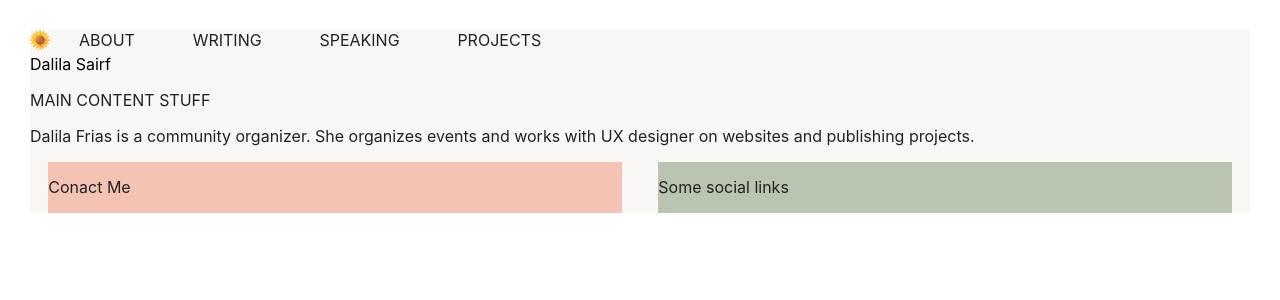
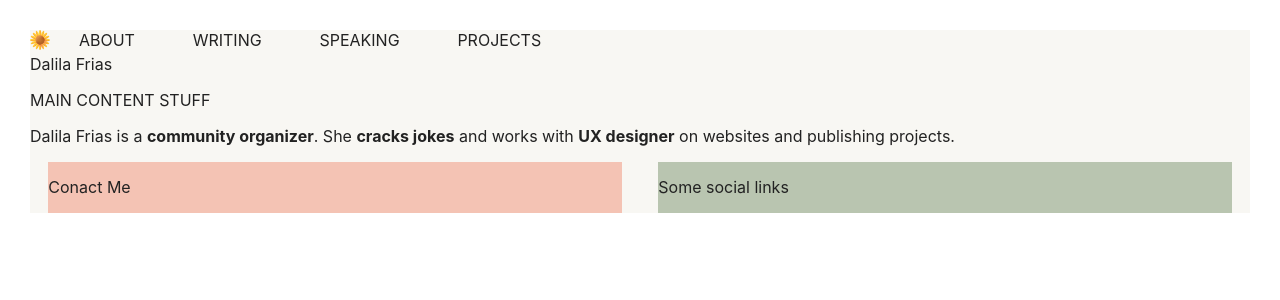
Before and after one commit to fallwall/alilad-sairf, a React (Create React App) app: page / in a window 1280 px wide. Shown: the top 300 px of the page. Built offline with nearby package versions, Linux system fonts and the light colour scheme.

Commit message:
linking back to main secgtion content

```diff
--- a/src/App.css
+++ b/src/App.css
@@ -42,7 +42,17 @@ a {
   margin: 0 10% 0 10%;
 }
 
+.nav-nav-nav, .nav-nav-main {
+  cursor: crosshair;
+}
+
 /* body */
+
+/* main content */
+.changeable {
+ font-weight: 700;
+ display: inline;
+}
 
 /* footer */
 
--- a/src/components/Header.jsx
+++ b/src/components/Header.jsx
@@ -16,7 +16,7 @@ export default function Header(props) {
         </div>
       </div>
       <div>
-        <a href="#">Dalila Sairf</a>
+        <div className="nav-nav-main" onClick={props.changeView} name="isMain">Dalila Frias</div>
       </div>
     </div>
   )
--- a/src/components/MainContent.jsx
+++ b/src/components/MainContent.jsx
@@ -1,4 +1,4 @@
-import React, { useState, useEffect} from 'react';
+import React, { useState, useEffect } from 'react';
 
 export default function MainContent() {
 
@@ -14,17 +14,23 @@ export default function MainContent() {
   const changePpl = () => setPpl(pplArr[Math.floor(Math.random() * pplArr.length)]);
 
   useEffect(() => {
-      if (role <= 0) {
-        return;
-      }
-      const id = setInterval(changeRole, 5000);
-      return () => clearInterval(id);
-    }, [role]);
+    if (role <= 0 || act <= 0 || ppl <= 0) {
+      return;
+    }
+    const nextRole = setInterval(changeRole, 5000);
+    const nextAct = setInterval(changeAct, 5000);
+    const nextPpl = setInterval(changePpl, 5000);
+    return () => {
+      clearInterval(nextRole);
+      clearInterval(nextAct);
+      clearInterval(nextPpl);
+    }
+  }, [role, act, ppl]);
 
   return (
     <div>
       <p>MAIN CONTENT STUFF</p>
-      <p>Dalila Frias is a {role}. She {act} and works with {ppl} on websites and publishing projects. </p>
+      <p>Dalila Frias is a <div className="changeable">{role}</div>. She <div className="changeable">{act}</div> and works with <div className="changeable">{ppl}</div> on websites and publishing projects. </p>
     </div>
   )
 }
```
